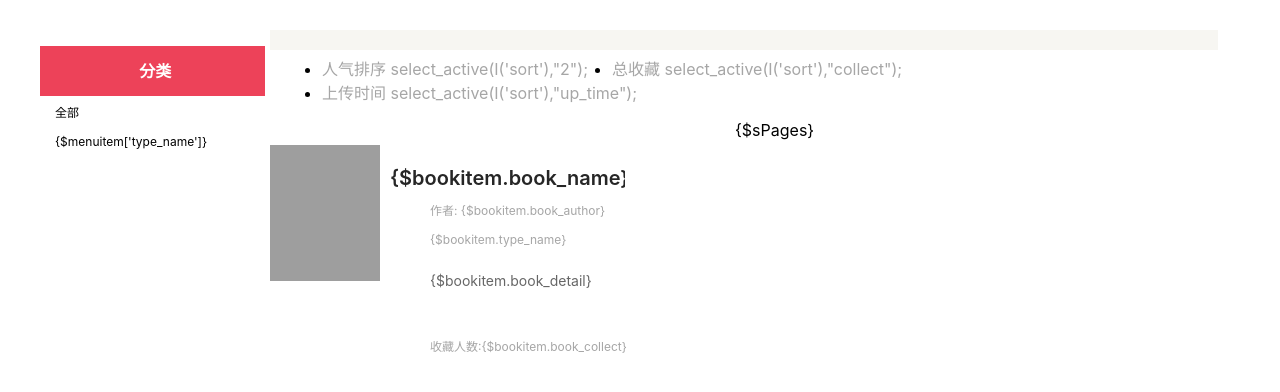
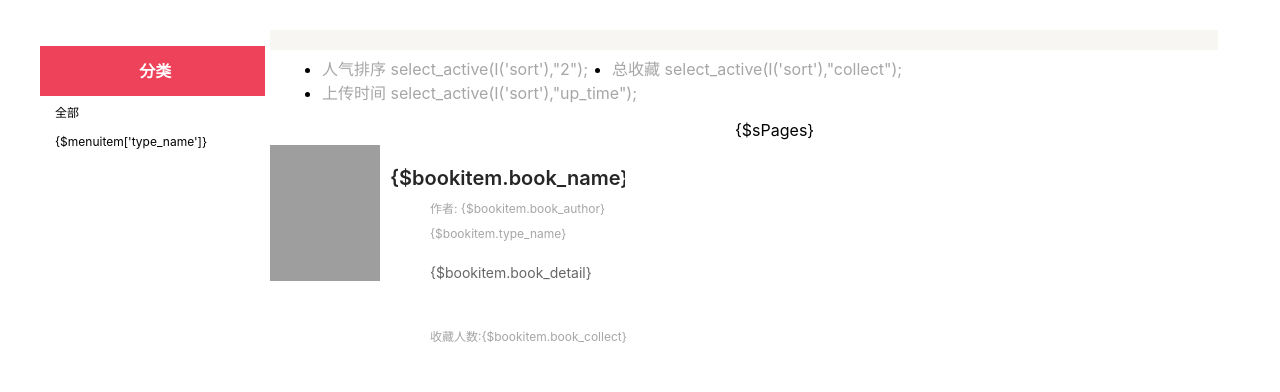
Before and after one commit to qianweijian2017/book, a PHP site: the page made by Application/Home/View/Book/booklist.html in a window 1280 px wide. Shown: the top 392 px of the page. Run offline with PHP 8.4, Linux system fonts and the light colour scheme; the template is opened without the code that fills it, so the values that code supplies are empty; grey boxes are pictures that could not be loaded.

Commit message:
上传了

```diff
--- a/Public/Home/css/booklist.css
+++ b/Public/Home/css/booklist.css
@@ -156,7 +156,7 @@
 	color: #262626;
 }
 .book_list  .listshow .listshow-item dl dd{
-	line-height: 29px;
+	line-height: 25px;
 }
 .book_list  .listshow .listshow-item dl dd span,
 .book_list  .listshow .listshow-item dl dd span a{
@@ -166,6 +166,7 @@
 .book_list  .listshow .listshow-item dl dd p{
 	height: 50px;
 	line-height: 25px;
+	width: 90%;
 	font-size: 14px;
 	overflow: hidden;
 	color: #666;
```
